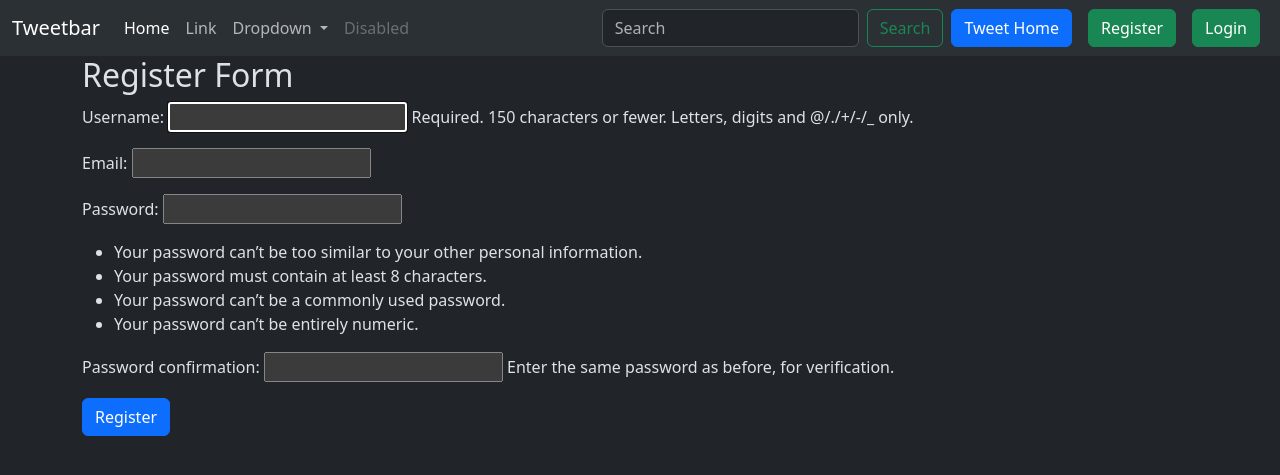
After one commit to Bhavishya-Chaturvedi/Django_tweet, a Django app: page /app/register/ in a window 1280 px wide. The commit adds this page. Shown: the top 475 px of the page. Run offline with Django 5.2, Linux system fonts and the light colour scheme.

Commit message:
templates and login/register

```diff
--- a/tweet/app/forms.py
+++ b/tweet/app/forms.py
@@ -1,8 +1,16 @@
 from django import forms
 from .models import Tweet
-
+from django.contrib.auth.forms import UserCreationForm
+from django.contrib.auth.models import User
 
 class TweetForm(forms.ModelForm):
     class Meta:
         model = Tweet
         fields = ['text' , 'photo']
+
+
+class UserRegisterationForm(UserCreationForm):
+    email = forms.EmailField()
+    class Meta:
+        model = User
+        fields = ('username','email', 'password1', 'password2')
--- a/tweet/app/templates/tweet_list.html
+++ b/tweet/app/templates/tweet_list.html
@@ -16,8 +16,10 @@ Django_tweet
         <div class="card-body">
           <h5 class="card-title">{{tweet.user.username}}</h5>
           <p class="card-text">{{tweet.text}}</p>
+          {% if tweet.user == user %}
           <a href="{% url 'tweet_edit' tweet.id %}" class="btn btn-primary">Edit</a>
           <a href="{% url 'tweet_delete' tweet.id %}" class="btn btn-danger">Delete</a>
+          {% endif %}
         </div>
       </div>
     {% endfor %}
--- a/tweet/app/urls.py
+++ b/tweet/app/urls.py
@@ -6,4 +6,5 @@ urlpatterns = [
     path('create/', views.tweet_create, name='tweet_create'),
     path('<int:tweet_id>/edit/', views.tweet_edit, name='tweet_edit'),
     path('<int:tweet_id>/delete/', views.tweet_delete, name='tweet_delete'),
+    path('register/', views.register, name='register'),
 ]
--- a/tweet/app/views.py
+++ b/tweet/app/views.py
@@ -1,7 +1,9 @@
 from django.shortcuts import render
 from .models import Tweet
-from .forms import TweetForm
+from .forms import TweetForm, UserRegisterationForm
 from django.shortcuts import get_object_or_404, redirect
+from django.contrib.auth.decorators import login_required
+from django.contrib.auth import login
 
 # Create your views here.
 
@@ -12,6 +14,7 @@ def tweet_list(request):
     tweets = Tweet.objects.all().order_by('-created_at')
     return render(request, 'tweet_list.html', {'tweets': tweets})
 
+@login_required
 def tweet_create(request):
     if request.method == "POST":
         form = TweetForm(request.POST, request.FILES)
@@ -24,7 +27,7 @@ def tweet_create(request):
         form = TweetForm()
     return render(request,'tweet_form.html',{'form': form})
 
-
+@login_required
 def tweet_edit(request, tweet_id):
     tweet = get_object_or_404(Tweet, pk=tweet_id, user = request.user)
     if request.method == 'POST':
@@ -38,9 +41,25 @@ def tweet_edit(request, tweet_id):
         form = TweetForm(instance=tweet)
         return render(request,'tweet_form.html',{'form': form})
 
+@login_required
 def tweet_delete(request, tweet_id):
     tweet = get_object_or_404(Tweet, pk=tweet_id, user = request.user)
     if request.method == 'POST':
         tweet.delete()
         return redirect('tweet_list')
     return render(request, 'tweet_confirm_delete.html', {'tweet': tweet})
+
+
+def register(request):
+    if request.method == 'POST':
+        form = UserRegisterationForm(request.POST)
+        if form.is_valid():
+            user = form.save(commit=False)
+            user.set_password(form.cleaned_data['password1'])
+            user.save()
+            login(request,user)
+            return redirect('tweet_list')
+    else:
+        form = UserRegisterationForm()
+
+    return render(request, 'registration/register.html', {'form': form})
--- a/tweet/templates/layout.html
+++ b/tweet/templates/layout.html
@@ -48,6 +48,18 @@
               <input class="form-control me-2" type="search" placeholder="Search" aria-label="Search">
               <button class="btn btn-outline-success" type="submit">Search</button>
             </form>
+            <a href="{% url 'tweet_list' %}" class="btn btn-primary mx-2">Tweet Home</a>
+            {% if user.is_authenticated %}
+            <form methd="Post" action="{% url 'logout'%}">
+              {%csrf_token%}
+              <button class="btn btn-danger" type="submit">Logout</button>
+            </form>
+            {% else %}
+            <a href="{% url 'register' %}" class="btn btn-success mx-2">Register</a>
+            <a href="{% url 'login' %}" class= "btn btn-success mx-2" >Login</a>
+
+            {% endif %}
+
           </div>
         </div>
       </nav>
--- /dev/null
+++ b/tweet/templates/registration/register.html
@@ -0,0 +1,13 @@
+{% extends "layout.html" %}
+
+{% block content %}
+
+<h2> Register Form </h2>
+ <form method='post'>
+    {% csrf_token %}
+    {{form.as_p}}
+    <button class="btn btn-primary">Register </button>
+
+</form>
+
+{% endblock %}
--- a/tweet/tweet/urls.py
+++ b/tweet/tweet/urls.py
@@ -18,8 +18,9 @@ from django.contrib import admin
 from django.urls import path, include
 from django.conf import settings
 from django.conf.urls.static import static
-
+from django.contrib.auth.urls import views as auth_views
 urlpatterns = [
     path('admin/', admin.site.urls),
     path('app/', include('app.urls')),
+    path('accounts/', include('django.contrib.auth.urls')),
 ] + static(settings.MEDIA_URL,document_root=settings.MEDIA_ROOT)
```
Also changed, not shown: tweet/templates/registration/login.html (added, +14 -0 lines), tweet/templates/registration/logout.html (added, +8 -0 lines), tweet/tweet/settings.py (+7 -0 lines), tweet/db.sqlite3, tweet/media/photos/twitterX2_ptiWWgh.jpg (added).
